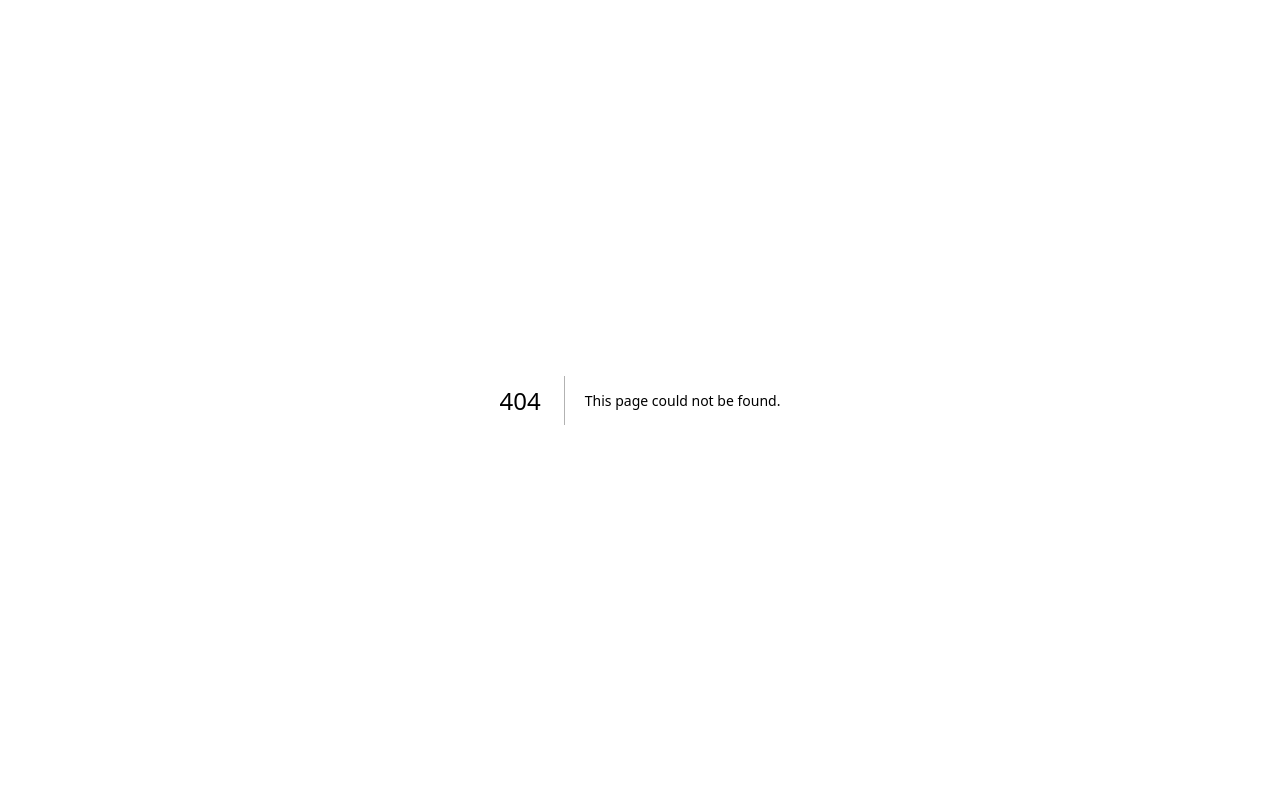
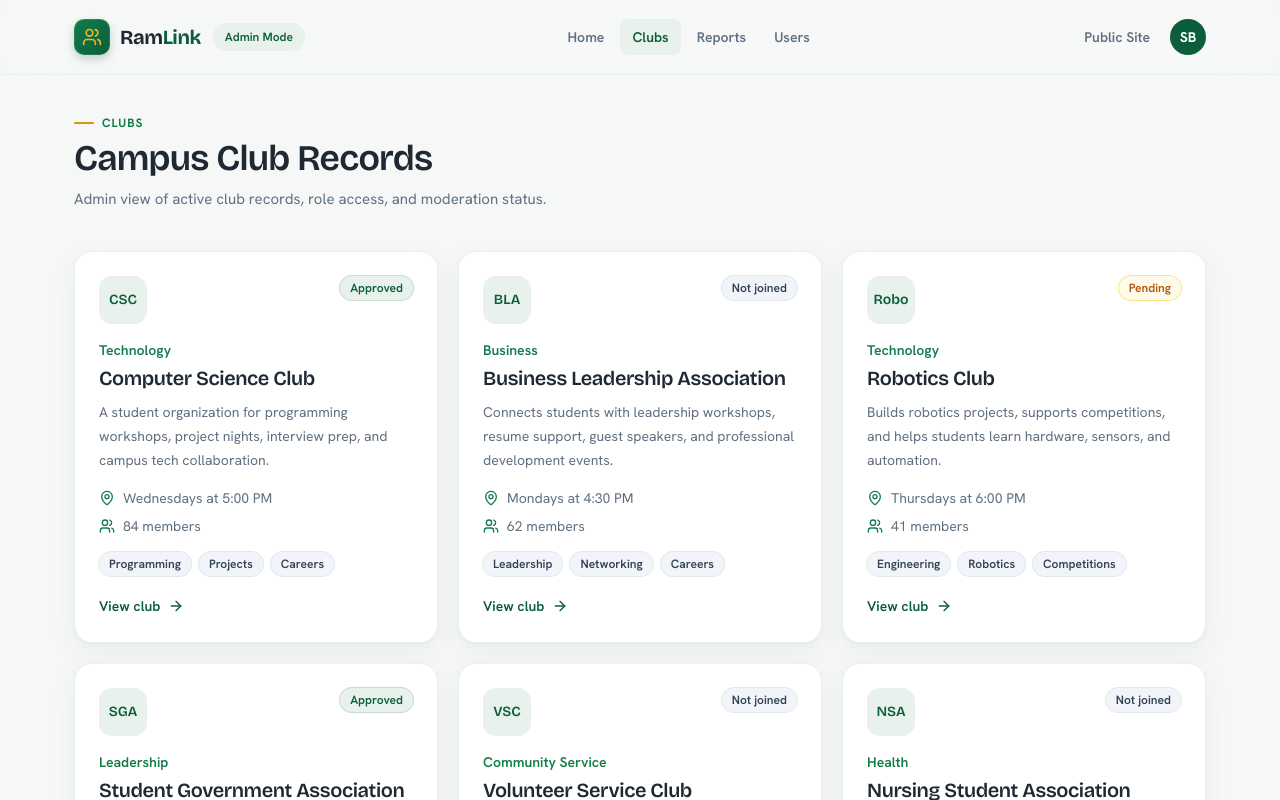
Before and after one commit to sambatrausmc/RamLink, a Next.js app: page /admin/clubs in a window 1280 px wide. Before the commit this address had no page. Shown: the top 800 px of the page. Built offline with nearby package versions, Linux system fonts and the light colour scheme.

Commit message:
Add admin clubs page

```diff
--- /dev/null
+++ b/app/(admin)/admin/clubs/page.tsx
@@ -0,0 +1,25 @@
+import { ClubCard } from "@/components/cards/club-card";
+import { PageHeader } from "@/components/common/page-header";
+import { clubs } from "@/lib/mock-data";
+
+export default function AdminClubsPage() {
+  return (
+    <div className="space-y-8">
+      <PageHeader
+        eyebrow="Clubs"
+        title="Campus Club Records"
+        description="Admin view of active club records, role access, and moderation status."
+      />
+
+      <section className="grid gap-5 md:grid-cols-2 xl:grid-cols-3">
+        {clubs.map((club) => (
+          <ClubCard
+            key={club.id}
+            club={club}
+            showStatus
+          />
+        ))}
+      </section>
+    </div>
+  );
+}
```
